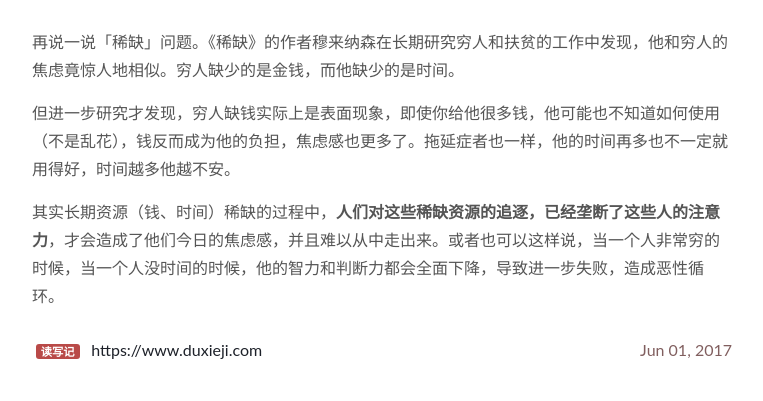
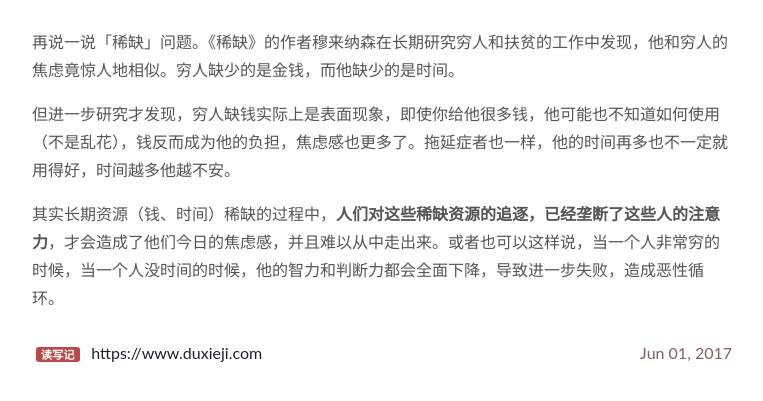
Before and after one commit to Turbo-Snail/ReadingCard, a Jekyll site: the page built from _posts/2017-06-01-Scarcity.md, in a window 1280 px wide. Shown: the part 162-563 px from the top of the page, without its empty margins (258-1021 px from the left). Built offline with Jekyll 4.4.1, drawn with Linux system fonts in a browser that asks for light colours; comment, search, counter and statistics services are not loaded.

Commit message:
Update effector-wide.css

```diff
--- a/assets/css/effector-wide.css
+++ b/assets/css/effector-wide.css
@@ -78,7 +78,7 @@ p a {
     *zoom: 1;
 }
 p {
-    margin: 0 0 15px;
+    margin: 0 0 16px;
     font-family: 'Lato', "Open Sans", "PingFang SC", "Microsoft YaHei", sans-serif;
     font-size: 16px;
     line-height: 28px;
```
